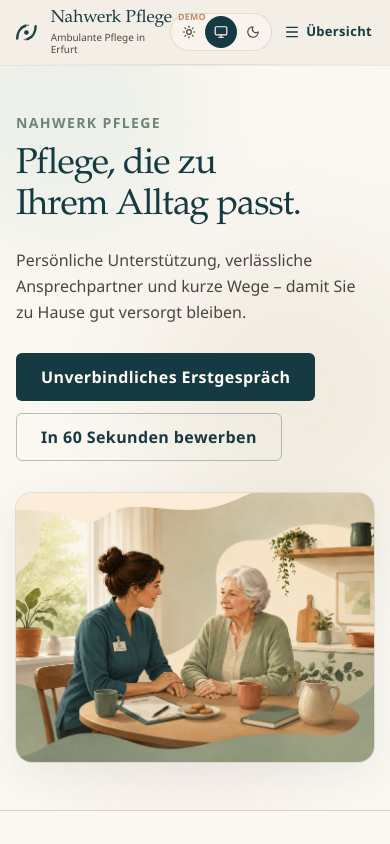
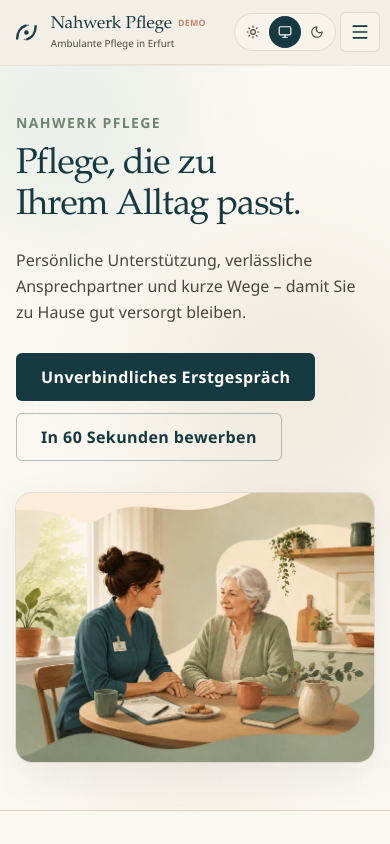
Before and after one commit to bennikost25-design/nahwerk-pflege-demo, a Next.js app: page / in a window 390 px wide. Shown: the top 844 px of the page. Built offline with nearby package versions, Linux system fonts and the light colour scheme.

Commit message:
Update Header.tsx

```diff
--- a/src/components/layout/Header.tsx
+++ b/src/components/layout/Header.tsx
@@ -286,23 +286,20 @@ export function Header() {
               <button
                 ref={buttonRef}
                 type="button"
-                className="inline-flex h-10 shrink-0 items-center gap-1 rounded-[var(--radius-sm)] px-1.5 text-petrol transition-colors hover:bg-surface min-[360px]:gap-1.5 min-[360px]:px-2 lg:hidden"
+                className="inline-flex size-10 shrink-0 items-center justify-center rounded-[var(--radius-sm)] border border-line/70 bg-surface/50 text-petrol transition-colors hover:bg-surface lg:hidden"
                 aria-expanded={isOpen}
                 aria-controls={menuId}
-                aria-label={isOpen ? "Schließen" : "Übersicht"}
+                aria-label={isOpen ? "Übersicht schließen" : "Übersicht öffnen"}
                 onClick={() => {
                   if (isOpen) closeMenu();
                   else openMenu();
                 }}
               >
                 {isOpen ? (
-                  <X className="size-4 shrink-0" aria-hidden />
+                  <X className="size-5" aria-hidden />
                 ) : (
-                  <Menu className="size-4 shrink-0" aria-hidden />
+                  <Menu className="size-5" aria-hidden />
                 )}
-                <span className="hidden text-[0.8125rem] font-semibold tracking-wide min-[360px]:inline">
-                  {isOpen ? "Schließen" : "Übersicht"}
-                </span>
               </button>
             </div>
 
```
